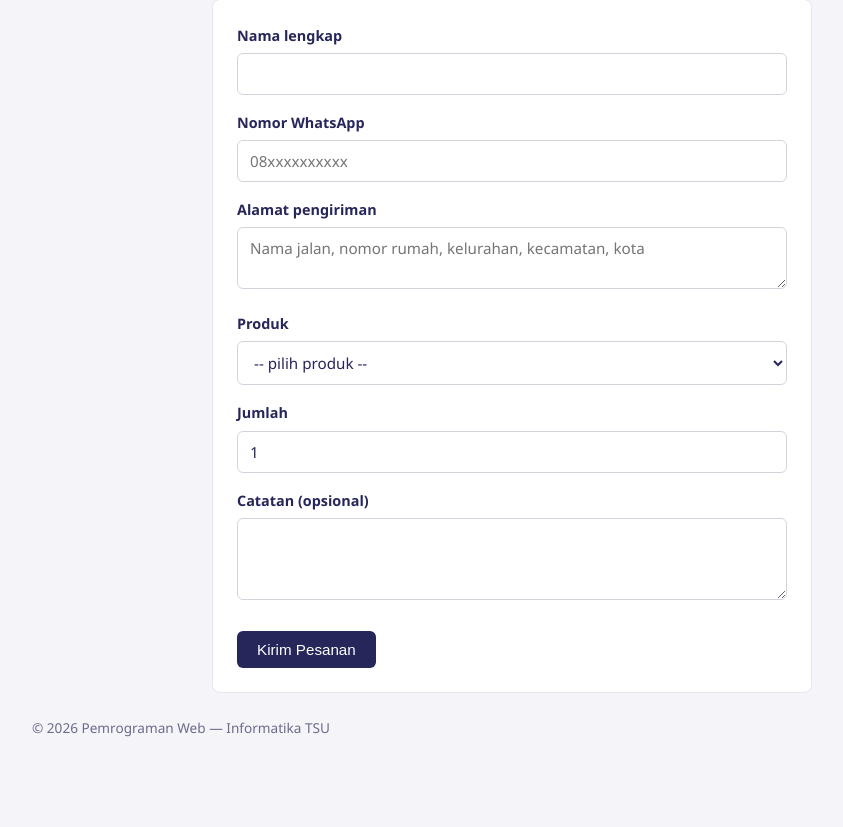
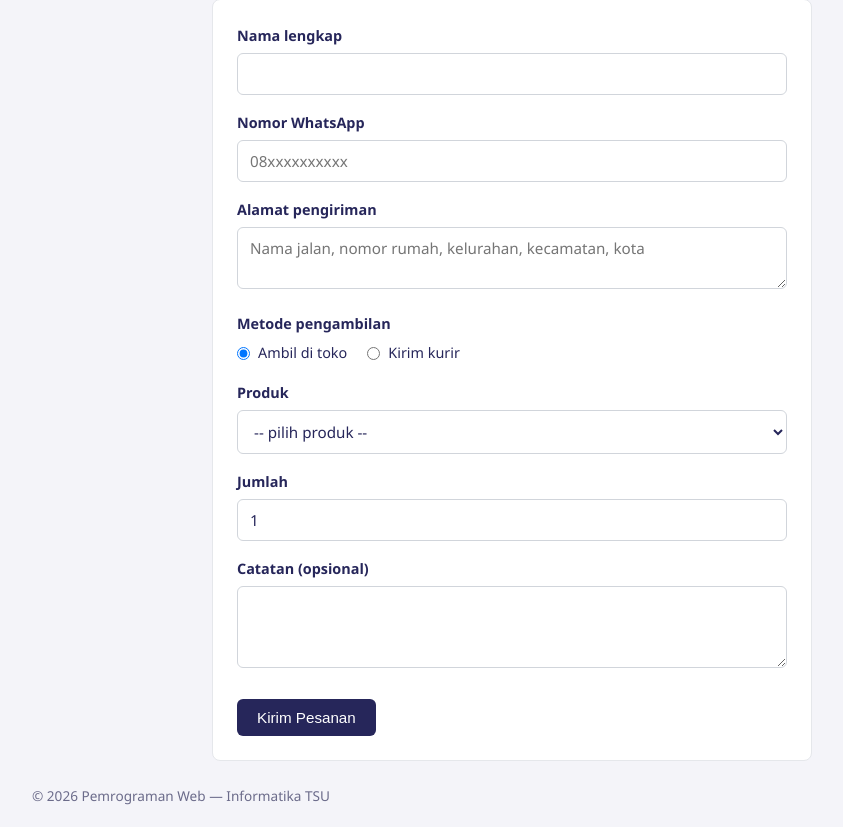
Before and after one commit to bpashabima/P09, a PHP site: page /pesan.php in a window 1280 px wide. Shown: the part 162-989 px from the top of the page, without its empty margins (128-971 px from the left). Before the commit the page ends 899 px from the top, so only its background shows below. Run offline with PHP 8.4, Linux system fonts and the light colour scheme.

Commit message:
menambahkan pilihan metode pengambilan, ambil di toko/ kirim kurir

```diff
--- a/toko-umkm/daftar-pesanan.php
+++ b/toko-umkm/daftar-pesanan.php
@@ -51,6 +51,7 @@ $pesananTampil = array_reverse($semuaPesanan);
                             <th>Waktu</th>
                             <th>Nama</th>
                             <th>Alamat</th>
+                            <th>Metode</th>
                             <th>Produk</th>
                             <th>Jumlah</th>
                             <th>Total</th>
@@ -64,6 +65,7 @@ $pesananTampil = array_reverse($semuaPesanan);
                                 <td><?= e($pesanan["waktu"]) ?></td>
                                 <td><?= e($pesanan["nama"]) ?></td>
                                 <td><?= e($pesanan["alamat"] ?? "-") ?></td>
+                                <td><?= e($pesanan["metode"] ?? "-") ?></td>
                                 <td><?= e($pesanan["produk"]) ?></td>
                                 <td><?= (int) $pesanan["jumlah"] ?></td>
                                 <td><?= formatRupiah((int) $pesanan["total"]) ?></td>
--- a/toko-umkm/data.php
+++ b/toko-umkm/data.php
@@ -9,6 +9,7 @@ $namaToko = "UMKM Sekar Jagad Solo";
 // Lokasi file penyimpanan pesanan sementara
 const FILE_PESANAN = __DIR__ . "/data/pesanan.json";
 $daftarKategori = ["Semua", "Makanan", "Minuman", "Fashion"];
+$daftarMetode = ["Ambil di toko", "Kirim kurir"];
 $daftarProduk = [
     ["kode" => "P01", "nama" => "Keripik Tempe Original",
     "kategori" => "Makanan", "harga" => 15000, "stok" => 40],
--- a/toko-umkm/functions.php
+++ b/toko-umkm/functions.php
@@ -109,6 +109,10 @@ function validasiPesanan(array $input, array $daftarProduk): array
     if (mb_strlen($input["catatan"]) > 200) {
         $kesalahan["catatan"] = "Catatan maksimal 200 karakter.";
     }
+    $daftarMetode = ["Ambil di toko", "Kirim kurir"];
+    if (!in_array($input["metode"] ?? "", $daftarMetode, true)) {
+        $kesalahan["metode"] = "Pilih metode pengambilan yang tersedia.";
+    }
 
     return $kesalahan;
 }
--- a/toko-umkm/pesan.php
+++ b/toko-umkm/pesan.php
@@ -9,6 +9,7 @@ $input = [
     "nama"        => "",
     "whatsapp"    => "",
     "alamat"      => "",
+    "metode"      => "Ambil di toko",
     "kode_produk" => (string) filter_input(INPUT_GET, "produk"),
     "jumlah"      => "1",
     "catatan"     => "",
@@ -16,17 +17,17 @@ $input = [
 $kesalahan = [];
 
 if ($_SERVER["REQUEST_METHOD"] === "POST") {
-    // 2a. Tangkap dan rapikan (trim) semua isian
     $input = [
         "nama"        => trim((string) filter_input(INPUT_POST, "nama")),
         "whatsapp"    => trim((string) filter_input(INPUT_POST, "whatsapp")),
         "alamat"      => trim((string) filter_input(INPUT_POST, "alamat")),
+        "metode"      => (string) filter_input(INPUT_POST, "metode"),
         "kode_produk" => (string) filter_input(INPUT_POST, "kode_produk"),
         "jumlah"      => trim((string) filter_input(INPUT_POST, "jumlah")),
         "catatan"     => trim((string) filter_input(INPUT_POST, "catatan")),
     ];
 
-    $kesalahan = validasiPesanan($input, $daftarProduk);
+    $kesalahan = validasiPesanan($input, $daftarProduk, $daftarMetode);
 
     if (count($kesalahan) === 0) {
         $produk = cariProdukByKode($daftarProduk, $input["kode_produk"]);
@@ -39,6 +40,7 @@ if ($_SERVER["REQUEST_METHOD"] === "POST") {
             "nama"     => $input["nama"],
             "whatsapp" => $input["whatsapp"],
             "alamat"   => $input["alamat"],
+            "metode"   => $input["metode"],
             "produk"   => $produk["nama"],
             "harga"    => $produk["harga"],
             "jumlah"   => $jumlah,
@@ -116,6 +118,22 @@ $berhasil = ($status === "berhasil" && is_string($kodeBaru));
             </div>
 
             <div class="isian">
+                <label>Metode pengambilan</label>
+                <div class="grup-radio">
+                    <?php foreach ($daftarMetode as $metode): ?>
+                        <label class="label-radio">
+                            <input type="radio" name="metode" value="<?= e($metode) ?>"
+                                   <?= $input["metode"] === $metode ? "checked" : "" ?>>
+                            <?= e($metode) ?>
+                        </label>
+                    <?php endforeach; ?>
+                </div>
+                <?php if (isset($kesalahan["metode"])): ?>
+                    <small class="galat"><?= e($kesalahan["metode"]) ?></small>
+                <?php endif; ?>
+            </div>
+
+            <div class="isian">
                 <label for="kode_produk">Produk</label>
                 <select id="kode_produk" name="kode_produk">
                     <option value="">-- pilih produk --</option>
--- a/toko-umkm/style.css
+++ b/toko-umkm/style.css
@@ -293,3 +293,23 @@ body {
 .tabel-pesanan tbody tr:hover {
     background-color: #f9fafb;
 }
+.grup-radio {
+    display: flex;
+    gap: 20px;
+    margin-top: 4px;
+}
+
+.label-radio {
+    display: inline-flex !important;
+    align-items: center;
+    gap: 8px;
+    font-weight: 400 !important;
+    cursor: pointer;
+    margin-bottom: 0 !important;
+}
+
+.label-radio input[type="radio"] {
+    width: auto;
+    margin: 0;
+    cursor: pointer;
+}
```
